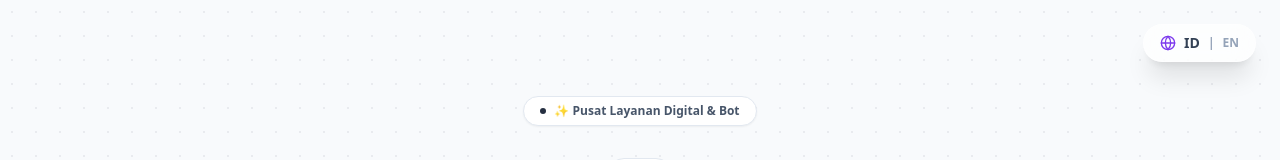
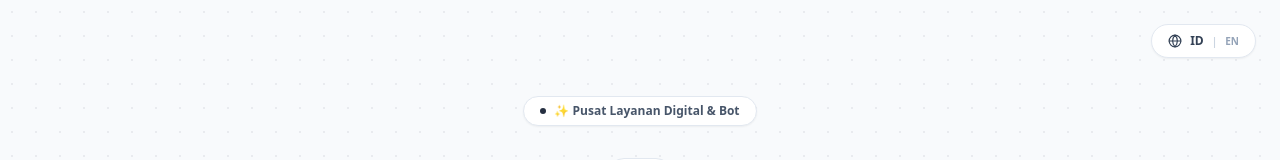
Before and after one commit to Nephyy1/itsnephyy, a Next.js app: page / in a window 1280 px wide. Shown: the top 160 px of the page. Built offline with nearby package versions, Linux system fonts and the light colour scheme.

Commit message:
Update LanguageToggle.tsx

```diff
--- a/src/components/LanguageToggle.tsx
+++ b/src/components/LanguageToggle.tsx
@@ -12,12 +12,12 @@ export default function LanguageToggle() {
       whileHover={{ scale: 1.05 }}
       whileTap={{ scale: 0.95 }}
       onClick={toggleLang}
-      className="fixed top-6 right-6 z-50 flex items-center gap-2 px-4 py-2 rounded-full glass-card border-violet-200/50 shadow-lg hover:shadow-violet-500/10 transition-all duration-300 font-semibold text-sm text-slate-700 bg-white/80"
+      className="fixed top-6 right-6 z-50 flex items-center gap-2 px-4 py-2 rounded-full bg-white border border-slate-200 shadow-sm hover:shadow-md transition-all duration-300 font-semibold text-xs text-slate-700"
     >
-      <Globe className="w-4 h-4 text-violet-600 animate-spin-slow" />
+      <Globe className="w-3.5 h-3.5 text-slate-700" />
       <span>{lang}</span>
-      <span className="text-xs text-slate-400">|</span>
-      <span className="text-xs text-slate-400">{lang === "ID" ? "EN" : "ID"}</span>
+      <span className="text-[10px] text-slate-300">|</span>
+      <span className="text-[10px] text-slate-400">{lang === "ID" ? "EN" : "ID"}</span>
     </motion.button>
   );
 }
```
